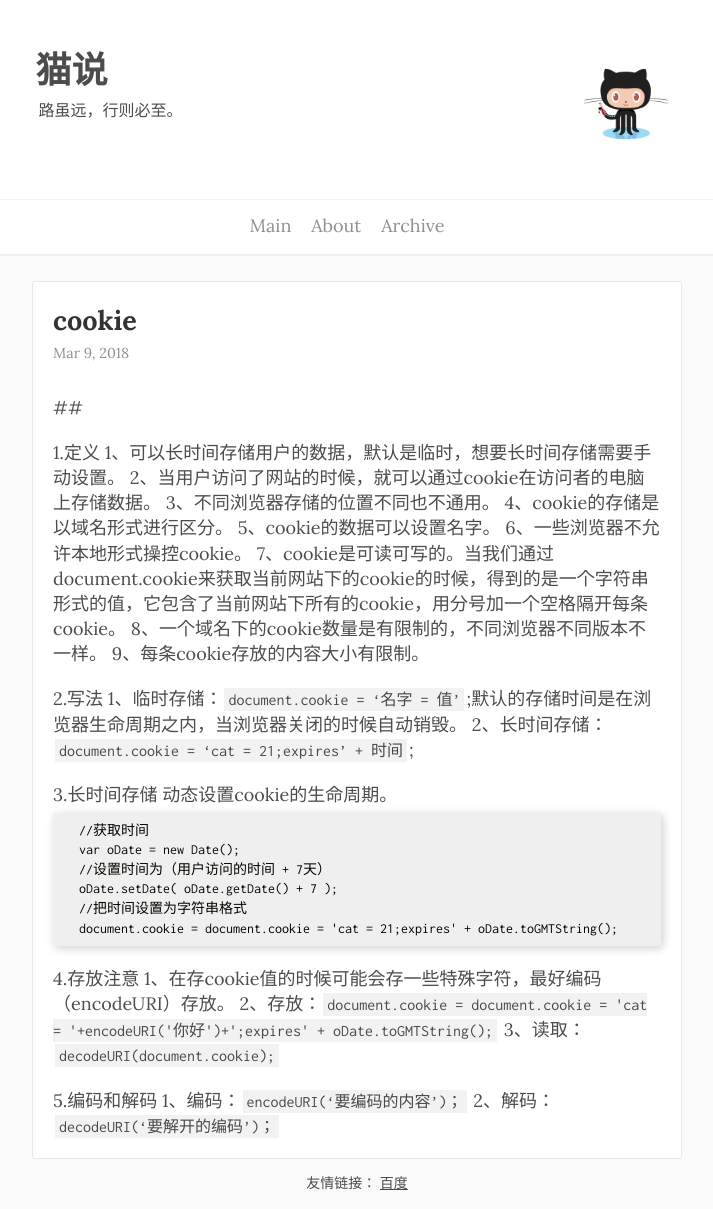
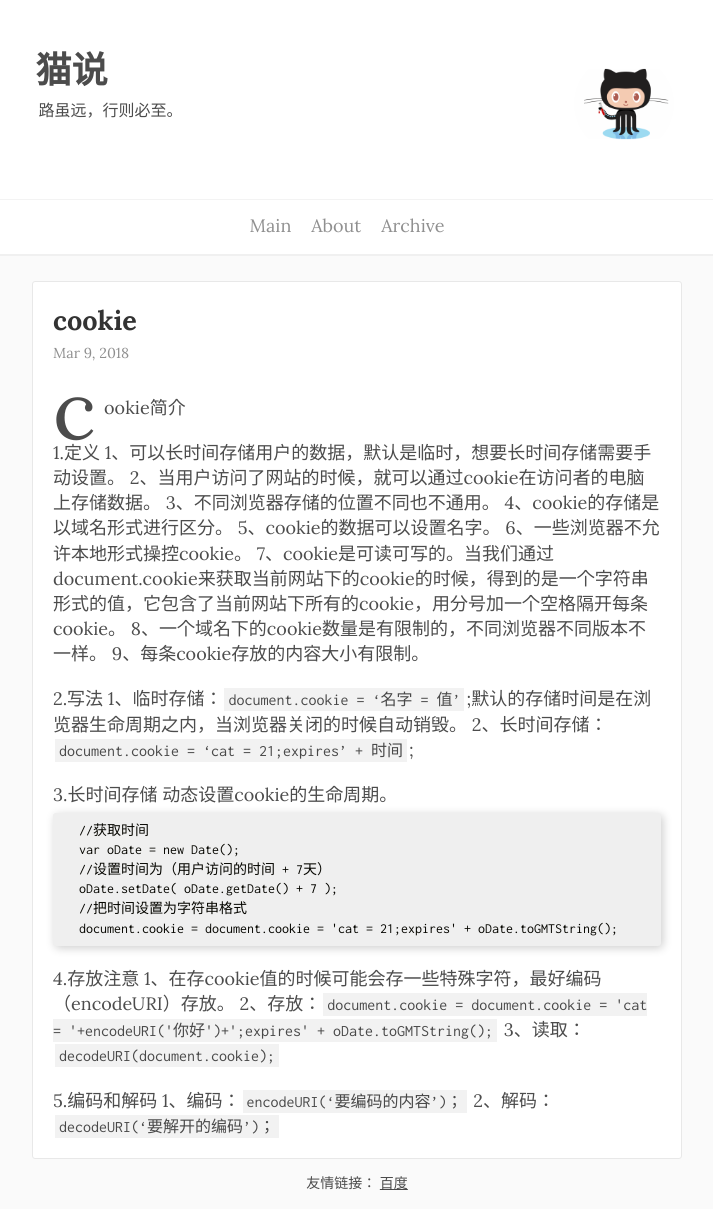
Before and after one commit to LB-nan/cat-Said, a Jekyll site: the page built from _posts/2018-03-09-cookie.md, in a window 1280 px wide. Shown: the whole page, without its empty margins (283-996 px from the left). Built offline with Jekyll 4.4.1, drawn with Linux system fonts in a browser that asks for light colours; Markdown is read by kramdown in place of the engine named in the settings.

Commit message:
Update 2018-03-09-cookie.md

```diff
--- a/_posts/2018-03-09-cookie.md
+++ b/_posts/2018-03-09-cookie.md
@@ -3,7 +3,7 @@ layout: post
 title: cookie
 ---
 
-##
+cookie简介
 
 
 
```
